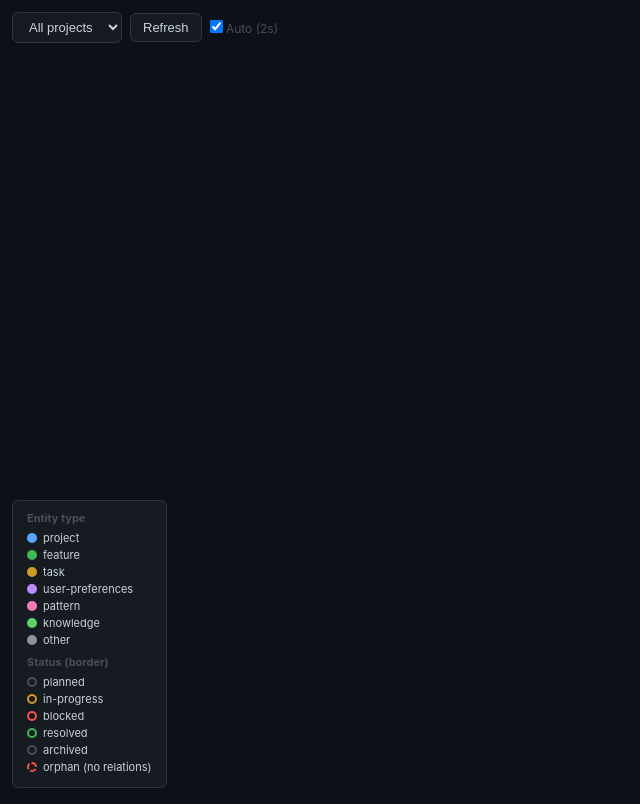
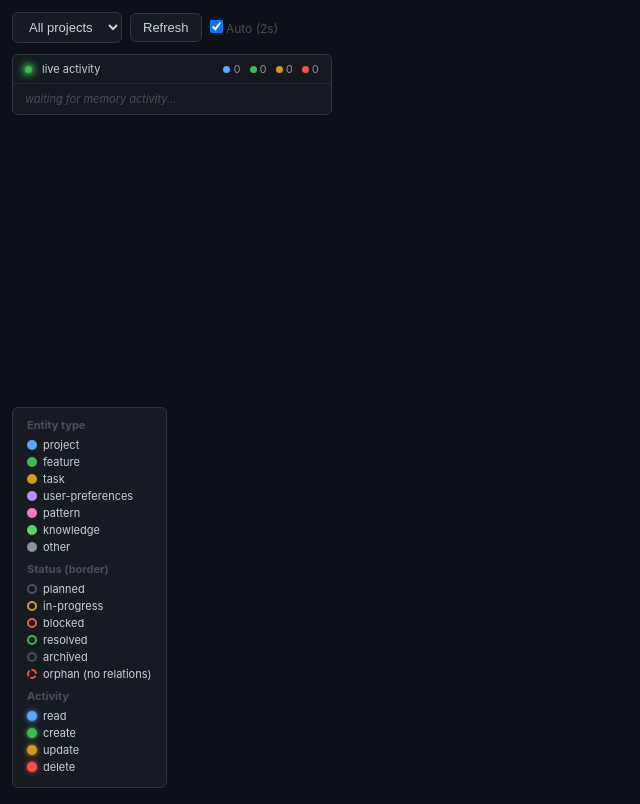
Before and after one commit to alexfayers/mcp-memory, a Python web app: template src/mcp_memory/templates/visualise.html in a window 1280 px wide. Shown: the whole page, without its empty margins (0-640 px from the left). Run offline with Jinja, Linux system fonts and the light colour scheme; the template is opened without the code that fills it, so the values that code supplies are empty.

Commit message:
feat: ripple, glow and live feed for memory activity in visualiser

```diff
--- a/src/mcp_memory/templates/visualise.html
+++ b/src/mcp_memory/templates/visualise.html
@@ -30,6 +30,29 @@ svg { width: 100vw; height: 100vh; }
 #legend .row { display: flex; align-items: center; gap: 6px; margin-bottom: 3px; }
 #legend .dot { width: 10px; height: 10px; border-radius: 50%; flex-shrink: 0; }
 #legend .section { margin-top: 8px; }
+@keyframes glowpulse {
+  0%   { filter: drop-shadow(0 0 1px var(--glow)); }
+  30%  { filter: drop-shadow(0 0 11px var(--glow)) drop-shadow(0 0 5px var(--glow)); }
+  100% { filter: drop-shadow(0 0 0 transparent); }
+}
+@keyframes feedin { from { opacity: 0; transform: translateX(-10px); } to { opacity: 1; transform: none; } }
+.node.activity circle { animation: glowpulse 1.5s ease-out; }
+.ripple { fill: none; pointer-events: none; }
+#activity { position: fixed; top: 54px; left: 12px; z-index: 10; width: 320px; max-width: 40vw;
+  background: rgba(22,27,34,0.82); border: 1px solid #30363d; border-radius: 6px;
+  backdrop-filter: blur(4px); overflow: hidden; font-size: 11px; }
+#activity-head { display: flex; align-items: center; gap: 10px; padding: 7px 12px; border-bottom: 1px solid #21262d; }
+#activity-head .pulse { width: 7px; height: 7px; border-radius: 50%; background: #3fb950; box-shadow: 0 0 6px #3fb950; flex-shrink: 0; animation: glowpulse 1.6s ease-in-out infinite; --glow: #3fb950; }
+#activity-head .tally { display: flex; gap: 9px; margin-left: auto; }
+#activity-head .tally span { display: flex; align-items: center; gap: 3px; color: #8b949e; font-variant-numeric: tabular-nums; }
+#activity-head .tally i { width: 7px; height: 7px; border-radius: 50%; display: inline-block; }
+#feed { max-height: 34vh; overflow-y: auto; }
+#feed:empty::after { content: "waiting for memory activity..."; display: block; padding: 8px 12px; color: #484f58; font-style: italic; }
+#feed .ev { display: flex; gap: 6px; align-items: baseline; padding: 4px 12px; border-left: 3px solid var(--c); animation: feedin 0.3s ease-out; }
+#feed .ev .t { color: #484f58; font-variant-numeric: tabular-nums; }
+#feed .ev .k { text-transform: uppercase; font-size: 9px; letter-spacing: 0.5px; color: var(--c); flex-shrink: 0; }
+#feed .ev .n { color: #c9d1d9; word-break: break-all; flex: 1; }
+#feed .ev .tool { color: #484f58; }
 </style>
 </head>
 <body>
@@ -39,12 +62,23 @@ svg { width: 100vw; height: 100vh; }
   <label style="font-size:12px;color:#484f58"><input type="checkbox" id="auto" checked> Auto (2s)</label>
 </div>
 <div id="status"></div>
+<div id="activity">
+  <div id="activity-head">
+    <span class="pulse"></span><span>live activity</span>
+    <div class="tally" id="activity-tally"></div>
+  </div>
+  <div id="feed"></div>
+</div>
 <div id="legend">
   <h4>Entity type</h4>
   <div id="legend-types"></div>
   <div class="section">
     <h4>Status (border)</h4>
     <div id="legend-statuses"></div>
+  </div>
+  <div class="section">
+    <h4>Activity</h4>
+    <div id="legend-activity"></div>
   </div>
 </div>
 <div id="panel">
@@ -68,6 +102,7 @@ const statusColours = {
   planned: "#484f58", "in-progress": "#d29922",
   blocked: "#f85149", resolved: "#3fb950", archived: "#484f58"
 };
+const KIND_COLOURS = { read: "#58a6ff", create: "#3fb950", update: "#d29922", delete: "#f85149" };
 
 const svg = d3.select("svg");
 const width = () => window.innerWidth;
@@ -104,6 +139,10 @@ function buildLegend() {
     statuses.innerHTML += `<div class="row"><span class="dot" style="border:2px solid ${colour};background:transparent"></span>${name}</div>`;
   }
   statuses.innerHTML += `<div class="row"><span class="dot" style="border:2px dashed #f85149;background:transparent"></span>orphan (no relations)</div>`;
+  const acts = document.getElementById("legend-activity");
+  for (const [name, colour] of Object.entries(KIND_COLOURS)) {
+    acts.innerHTML += `<div class="row"><span class="dot" style="background:${colour};box-shadow:0 0 5px ${colour}"></span>${name}</div>`;
+  }
 }
 buildLegend();
 
@@ -235,6 +274,75 @@ document.getElementById("auto").onchange = function() {
   if (this.checked) timer = setInterval(fetchGraph, 2000);
 };
 
+const tally = { read: 0, create: 0, update: 0, delete: 0 };
+function renderTally() {
+  document.getElementById("activity-tally").innerHTML = Object.entries(tally)
+    .map(([k, n]) => `<span><i style="background:${KIND_COLOURS[k]}"></i>${n}</span>`).join("");
+}
+renderTally();
+
+function eventMatchesNode(d, ev, name) {
+  if (d.id !== name) return false;
+  if (ev.project && d.project) return d.project === ev.project;
+  return true;
+}
+
+function pulseNode(name, ev) {
+  const colour = KIND_COLOURS[ev.kind] || fallbackColour;
+  if (!nodeSel) return;
+  nodeSel.filter(d => eventMatchesNode(d, ev, name)).each(function(d) {
+    const grp = d3.select(this);
+    grp.style("--glow", colour).classed("activity", false);
+    this.getBoundingClientRect();
+    grp.classed("activity", true);
+    setTimeout(() => grp.classed("activity", false), 1500);
+    grp.append("circle").attr("class", "ripple")
+      .attr("r", nodeRadius(d)).attr("stroke", colour).attr("stroke-width", 2).attr("stroke-opacity", 0.7)
+      .transition().duration(1500).ease(d3.easeCubicOut)
+      .attr("r", nodeRadius(d) + 55).attr("stroke-opacity", 0).attr("stroke-width", 0.5)
+      .remove();
+  });
+}
+
+const feed = document.getElementById("feed");
+function addToFeed(ev) {
+  const colour = KIND_COLOURS[ev.kind] || fallbackColour;
+  const time = new Date(ev.ts * 1000).toLocaleTimeString();
+  const label = ev.entities.length ? ev.entities.join(", ") : (ev.project || "-");
+  const row = document.createElement("div");
+  row.className = "ev";
+  row.style.setProperty("--c", colour);
+  row.innerHTML = `<span class="t">${time}</span><span class="k">${ev.kind}</span>`
+    + `<span class="n">${label.replace(/</g, "&lt;")} <span class="tool">${ev.tool}</span></span>`;
+  feed.prepend(row);
+  while (feed.childElementCount > 40) feed.lastElementChild.remove();
+}
+
+let lastSeq = 0;
+async function fetchActivity() {
+  try {
+    const res = await fetch(`/api/activity?since=${lastSeq}`);
+    const data = await res.json();
+    if (data.seq === lastSeq) return;
+    lastSeq = data.seq;
+    for (const ev of data.events) {
+      tally[ev.kind] = (tally[ev.kind] || 0) + 1;
+      ev.entities.forEach(name => pulseNode(name, ev));
+      addToFeed(ev);
+    }
+    renderTally();
+  } catch (e) { /* transient poll failure; retry next tick */ }
+}
+
+async function primeActivity() {
+  try {
+    const res = await fetch("/api/activity?since=0");
+    lastSeq = (await res.json()).seq;
+  } catch (e) { /* leave lastSeq at 0; first poll will catch up */ }
+  setInterval(fetchActivity, 800);
+}
+primeActivity();
+
 loadProjects();
 </script>
 </body>
```
